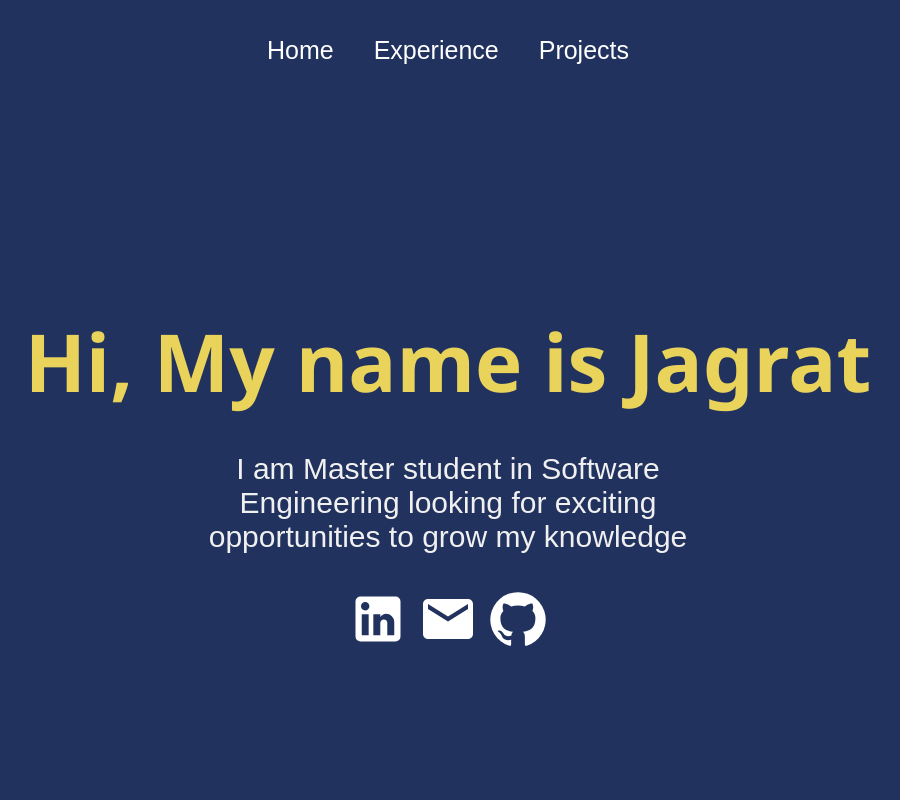
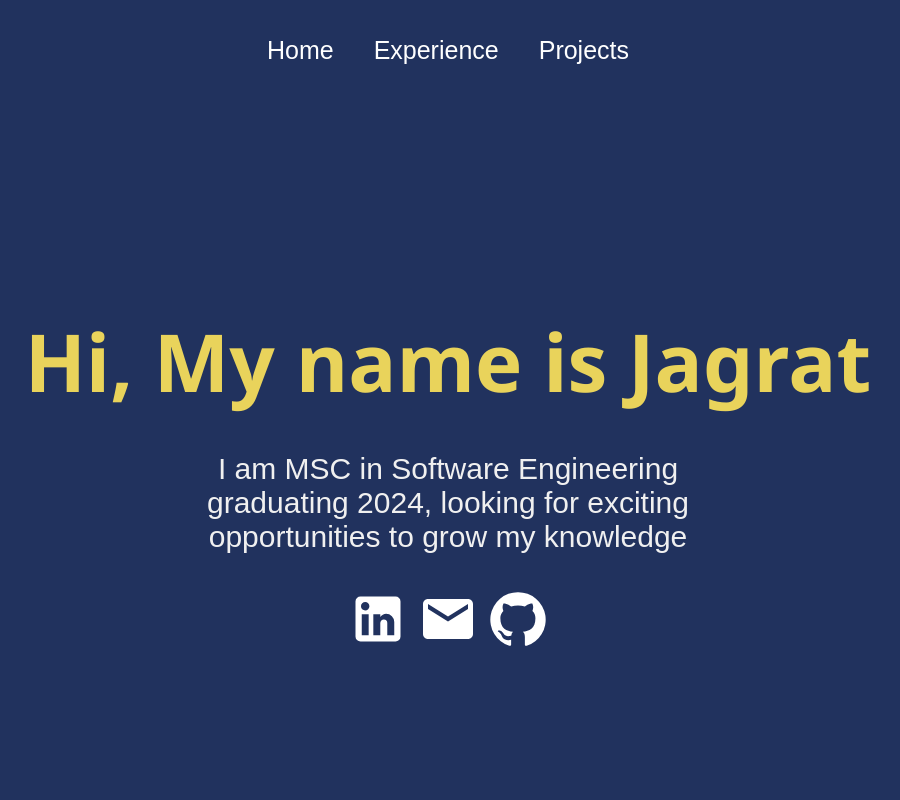
Before and after one commit to jagrat7/MyPortfolioWebsite, a React (Create React App) app: page / in a window 1280 px wide. Shown: the top 800 px of the page, without its empty margins (192-1092 px from the left). Built offline with nearby package versions, Linux system fonts and the light colour scheme.

Commit message:
text change

```diff
--- a/src/pages/Home.js
+++ b/src/pages/Home.js
@@ -11,7 +11,7 @@ function Home() {
     <div className="home">
       <div className="about">
         <h2>Hi, My name is Jagrat</h2>
-        <div className="prompt"><p>I am Master student in Software Engineering looking for exciting opportunities to grow my knowledge</p>
+        <div className="prompt"><p>I am MSC in Software Engineering graduating 2024, looking for exciting opportunities to grow my knowledge</p>
        <a href="https://www.linkedin.com/in/jagrat-rao-9b730919b/"> <LinkedInIcon className='navLinkLi' /></a>
        <a href="mailto:jagratrao@gmail.com"><EmailIcon className='navLinkEM' /></a>
        <a href="https://github.com/jagrat7" ><GithubIcon  className='navLinkGit' /></a>
```
